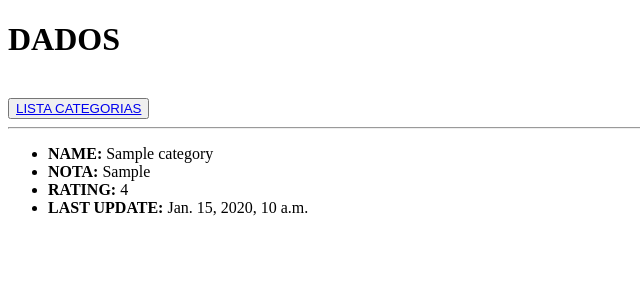
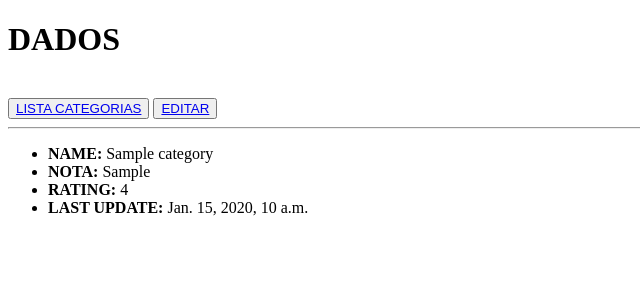
Before and after one commit to isabel-aa/django-app, a Django app: page /poll/categorias/1/ in a window 1280 px wide. Shown: the top 300 px of the page, without its empty margins (0-640 px from the left). Run offline with Django 3.2, Linux system fonts and the light colour scheme; tables that the repository leaves empty hold one stand-in row (values such as "Sample post").

Commit message:
feat: improve navigation

```diff
--- a/polls_2/templates/polls_2/detail_categoria.html
+++ b/polls_2/templates/polls_2/detail_categoria.html
@@ -8,7 +8,7 @@
 <h1>DADOS</h1>
 <br>
 <button><a href="{% url 'lista_categorias' %}">LISTA CATEGORIAS</a></button>
-
+<button><a href="{% url 'update_categoria' id=categoria.category_id %}">EDITAR</a></button>
 <hr>
 <ul>
     <li><b>NAME:</b> {{ categoria.name }}</li>
```
